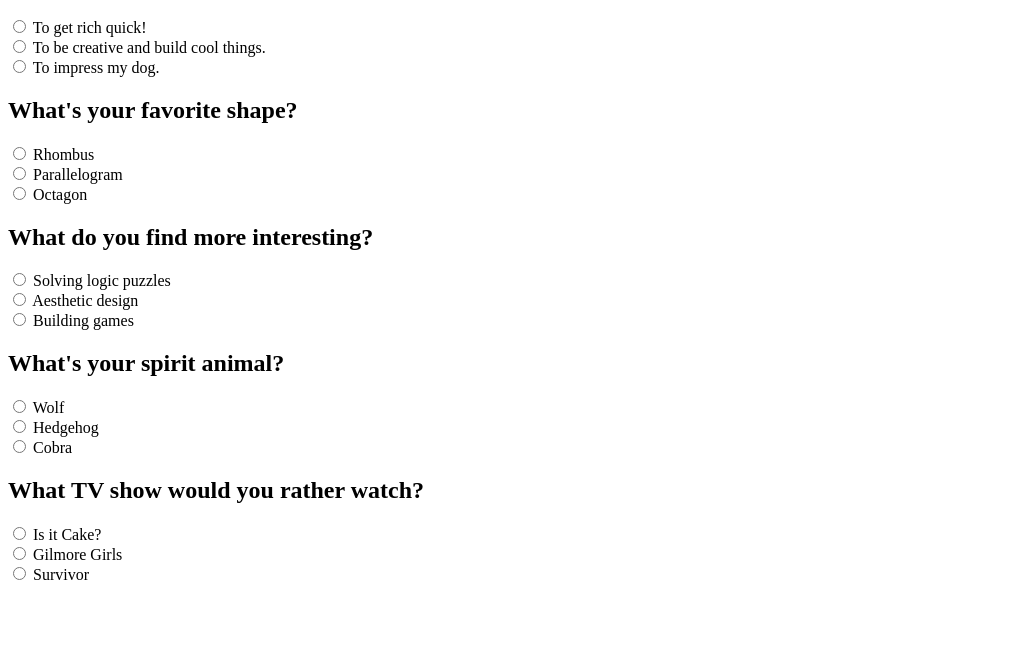
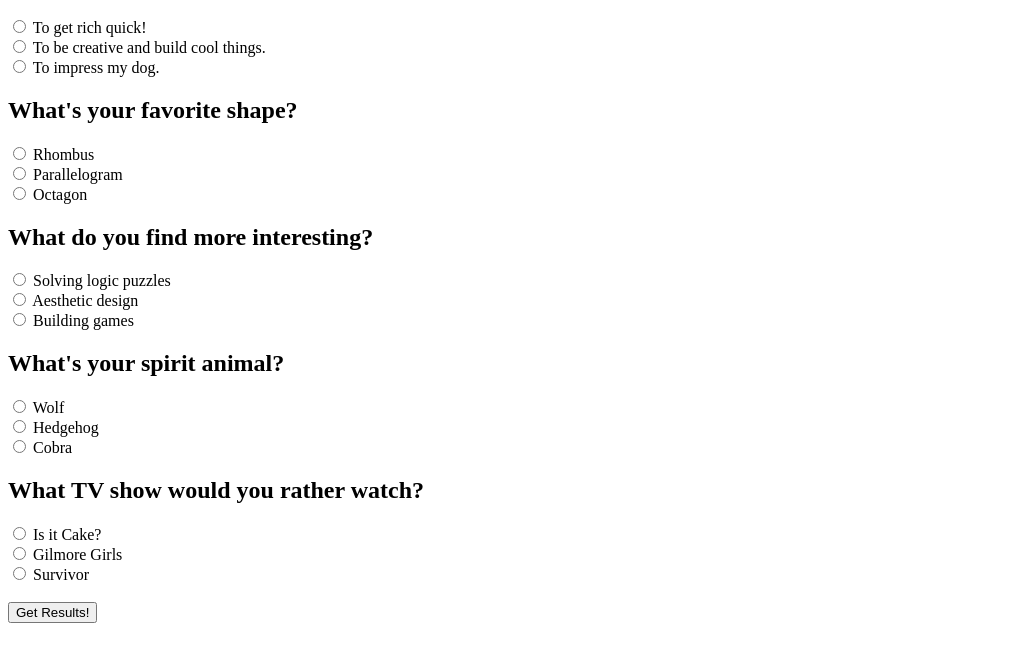
Before and after one commit to NikoRivas/language-selector, a plain HTML site: page index.html in a window 1280 px wide. Shown: the part 110-772 px from the top of the page, without its empty margins (0-1009 px from the left). Drawn offline with Linux system fonts and the light colour scheme.

Commit message:
add get results button on index.html file

```diff
--- a/index.html
+++ b/index.html
@@ -57,10 +57,9 @@
     <label for="tv2">Gilmore Girls</label><br>
     <input type="radio" id="tv3" name="tvShow" value="Python">
     <label for="tv3">Survivor</label>
-
-
-
-
+    <br>
+    <br>
+    <button type="submit">Get Results!</button>
   </form>
 
 
```
